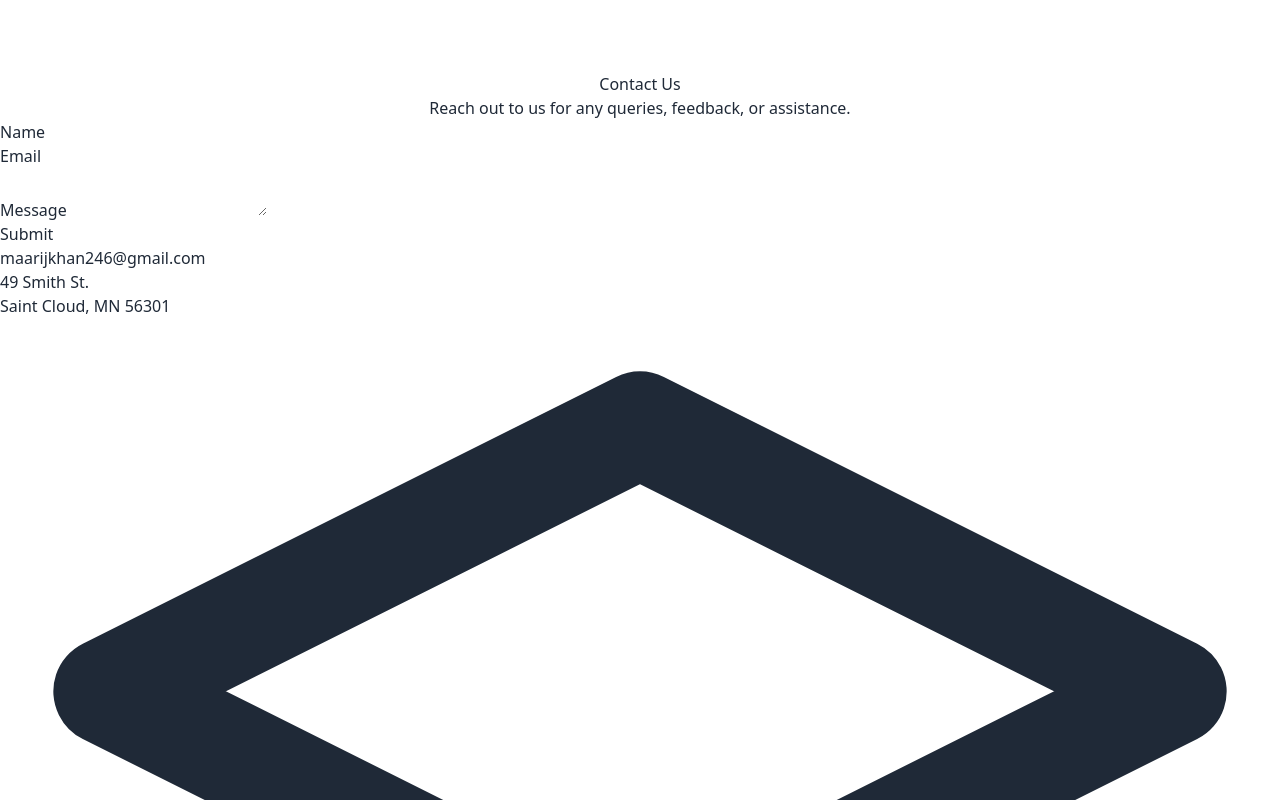
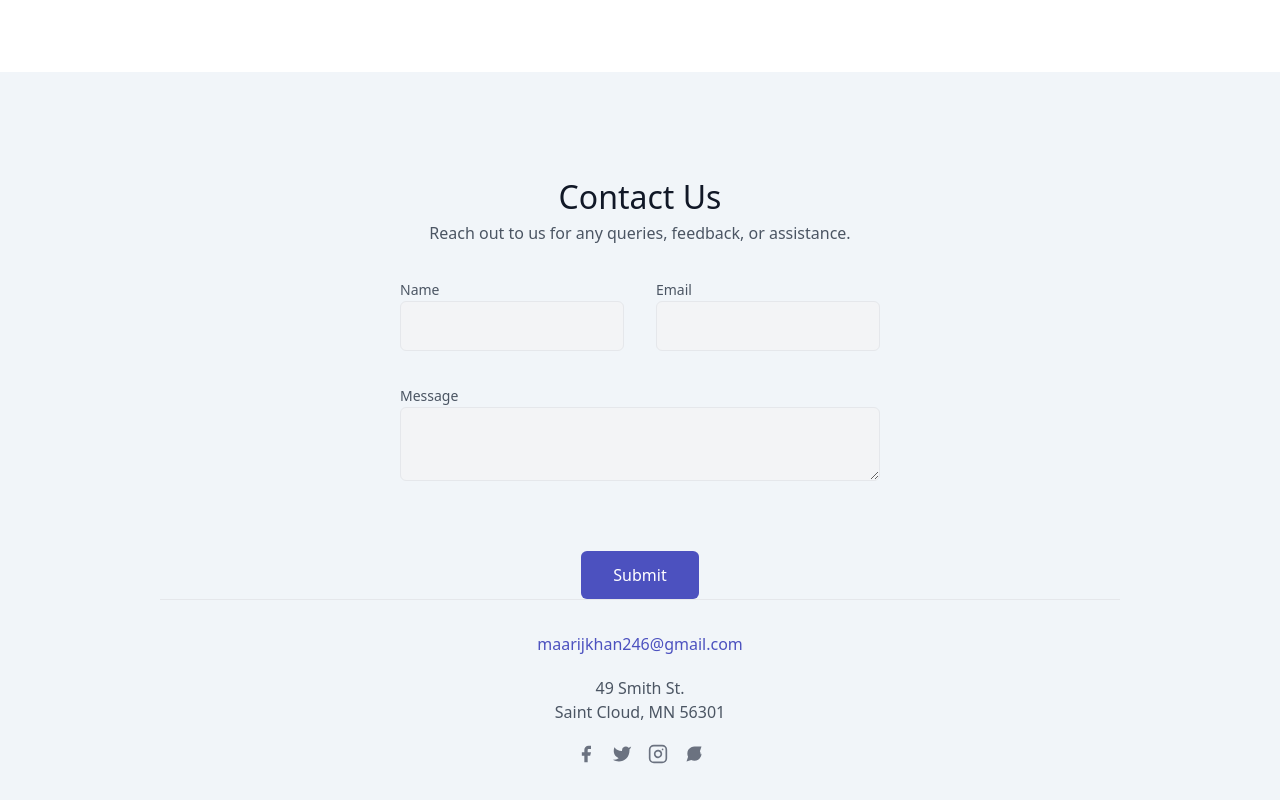
Before and after one commit to maarijkhan24/portfoliomk, a Next.js app: page / in a window 1280 px wide. Shown: the part 2240-3040 px from the top of the page. Built offline with nearby package versions, Linux system fonts and the light colour scheme.

Commit message:
Contact.tsx

```diff
--- a/components/Contact.tsx
+++ b/components/Contact.tsx
@@ -1,6 +1,6 @@
 "use client"
 import React, { useState } from "react";
-import "../components/Contact.module.css"
+import styles from "./Contact.module.css"; // Import custom CSS
 
 interface FormData {
   name: string;
@@ -25,91 +25,121 @@ const Contact = () => {
 
   const handleSubmit = (e: React.FormEvent) => {
     e.preventDefault();
+    // Handle form submission logic here
     console.log("Form submitted", formData);
   };
 
   return (
-    <div id="contact" className="contact-container">
-      <section className="contact-section">
-        <div className="contact-container-inner">
-          <div className="text-center contact-header">
-            <h1 className="contact-title">Contact Us</h1>
-            <p className="contact-description">
+    <div id="contact" className={styles.contactContainer}>
+      <section className={styles.contactSection}>
+        <div className={styles.contactHeader}>
+          <h1 className={styles.contactTitle}>Contact Us</h1>
+          <p className={styles.contactSubtitle}>
             Reach out to us for any queries, feedback, or assistance.
           </p>
         </div>
 
-          <form onSubmit={handleSubmit} className="contact-form">
-            <div className="form-fields">
-              <div className="form-field">
-                <label htmlFor="name" className="form-label">
-                  Name
-                </label>
+        <form onSubmit={handleSubmit} className={styles.contactForm}>
+          <div className={styles.formGroup}>
+            <div className={styles.formField}>
+              <label htmlFor="name" className={styles.formLabel}>Name</label>
               <input
                 type="text"
                 id="name"
                 name="name"
                 value={formData.name}
                 onChange={handleChange}
-                  className="form-input"
+                className={styles.formInput}
               />
             </div>
-              <div className="form-field">
-                <label htmlFor="email" className="form-label">
-                  Email
-                </label>
+            <div className={styles.formField}>
+              <label htmlFor="email" className={styles.formLabel}>Email</label>
               <input
                 type="email"
                 id="email"
                 name="email"
                 value={formData.email}
                 onChange={handleChange}
-                  className="form-input"
+                className={styles.formInput}
               />
             </div>
-              <div className="form-field">
-                <label htmlFor="message" className="form-label">
-                  Message
-                </label>
+            <div className={styles.formField} style={{ width: '100%' }}>
+              <label htmlFor="message" className={styles.formLabel}>Message</label>
               <textarea
                 id="message"
                 name="message"
                 value={formData.message}
                 onChange={handleChange}
-                  className="form-textarea"
+                className={styles.formTextArea}
+                defaultValue={""}
               />
             </div>
-              <div className="form-field">
-                <button type="submit" className="submit-button">
-                  Submit
-                </button>
+            <div className={styles.formField} style={{ width: '100%' }}>
+              <button type="submit" className={styles.formButton}>Submit</button>
             </div>
           </div>
         </form>
 
-          <div className="contact-footer">
-            <a href="mailto:maarijkhan246@gmail.com" className="email-link">
+        <div className={styles.contactInfo}>
+          <a href="mailto:maarijkhan246@gmail.com" className={styles.contactEmail}>
             maarijkhan246@gmail.com
           </a>
-            <p className="address">
-              49 Smith St.
-              <br />
+          <p className={styles.contactAddress}>
+            49 Smith St. <br />
             Saint Cloud, MN 56301
           </p>
-            <div className="social-icons">
-              <a href="#" className="social-icon">
-                {/* Social Media Icon SVG */}
+          <div className={styles.socialIcons}>
+            {/* Social Media Icons */}
+            <a href="#" className={styles.socialIcon}>
+              <svg
+                fill="currentColor"
+                strokeLinecap="round"
+                strokeLinejoin="round"
+                strokeWidth={2}
+                className="w-5 h-5"
+                viewBox="0 0 24 24"
+              >
+                <path d="M18 2h-3a5 5 0 00-5 5v3H7v4h3v8h4v-8h3l1-4h-4V7a1 1 0 011-1h3z" />
+              </svg>
             </a>
-              <a href="#" className="social-icon">
-                {/* Social Media Icon SVG */}
+            <a href="#" className={styles.socialIcon}>
+              <svg
+                fill="currentColor"
+                strokeLinecap="round"
+                strokeLinejoin="round"
+                strokeWidth={2}
+                className="w-5 h-5"
+                viewBox="0 0 24 24"
+              >
+                <path d="M23 3a10.9 10.9 0 01-3.14 1.53 4.48 4.48 0 00-7.86 3v1A10.66 10.66 0 013 4s-4 9 5 13a11.64 11.64 0 01-7 2c9 5 20 0 20-11.5a4.5 4.5 0 00-.08-.83A7.72 7.72 0 0023 3z" />
+              </svg>
             </a>
-              <a href="#" className="social-icon">
-                {/* Social Media Icon SVG */}
+            <a href="#" className={styles.socialIcon}>
+              <svg
+                fill="none"
+                stroke="currentColor"
+                strokeLinecap="round"
+                strokeLinejoin="round"
+                strokeWidth={2}
+                className="w-5 h-5"
+                viewBox="0 0 24 24"
+              >
+                <rect width={20} height={20} x={2} y={2} rx={5} ry={5} />
+                <path d="M16 11.37A4 4 0 1112.63 8 4 4 0 0116 11.37zm1.5-4.87h.01" />
+              </svg>
             </a>
-              <a href="#" className="social-icon">
-                {/* Social Media Icon SVG */}
+            <a href="#" className={styles.socialIcon}>
+              <svg
+                fill="currentColor"
+                strokeLinecap="round"
+                strokeLinejoin="round"
+                strokeWidth={2}
+                className="w-5 h-5"
+                viewBox="0 0 24 24"
+              >
+                <path d="M21 11.5a8.38 8.38 0 01-.9 3.8 8.5 8.5 0 01-7.6 4.7 8.38 8.38 0 01-3.8-.9L3 21l1.9-5.7a8.38 8.38 0 01-.9-3.8 8.5 8.5 0 014.7-7.6 8.38 8.38 0 013.8-.9L21 3l-1.9 5.7a8.38 8.38 0 01.9 3.8z" />
+              </svg>
             </a>
-            </div>
           </div>
         </div>
       </section>
```
Lines whose indentation alone changed are shown as unchanged.
